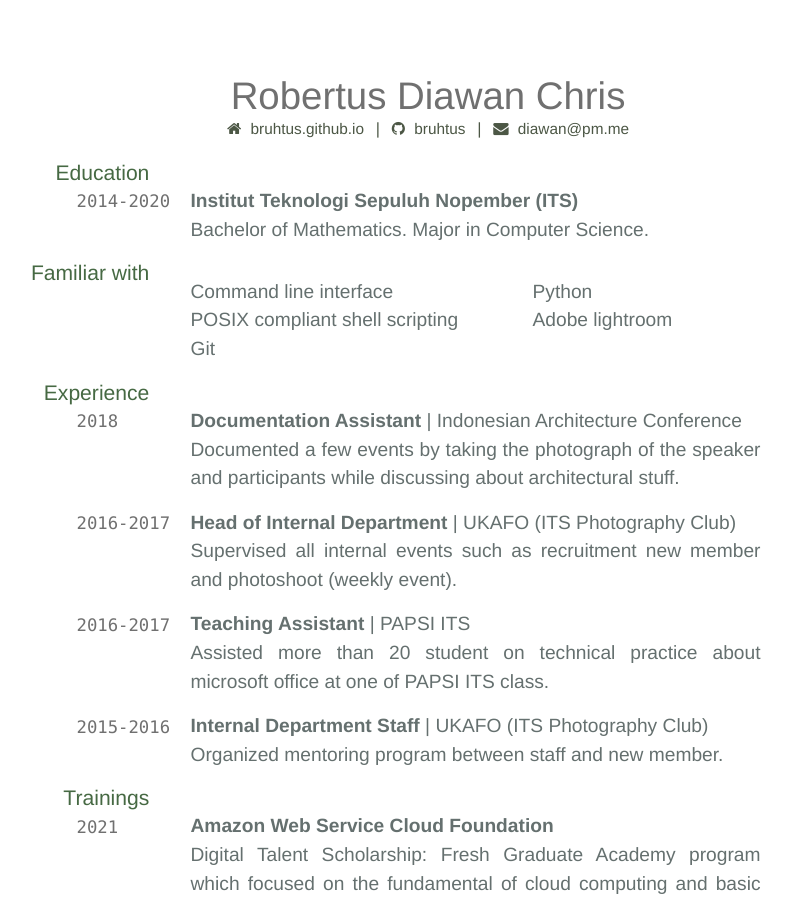
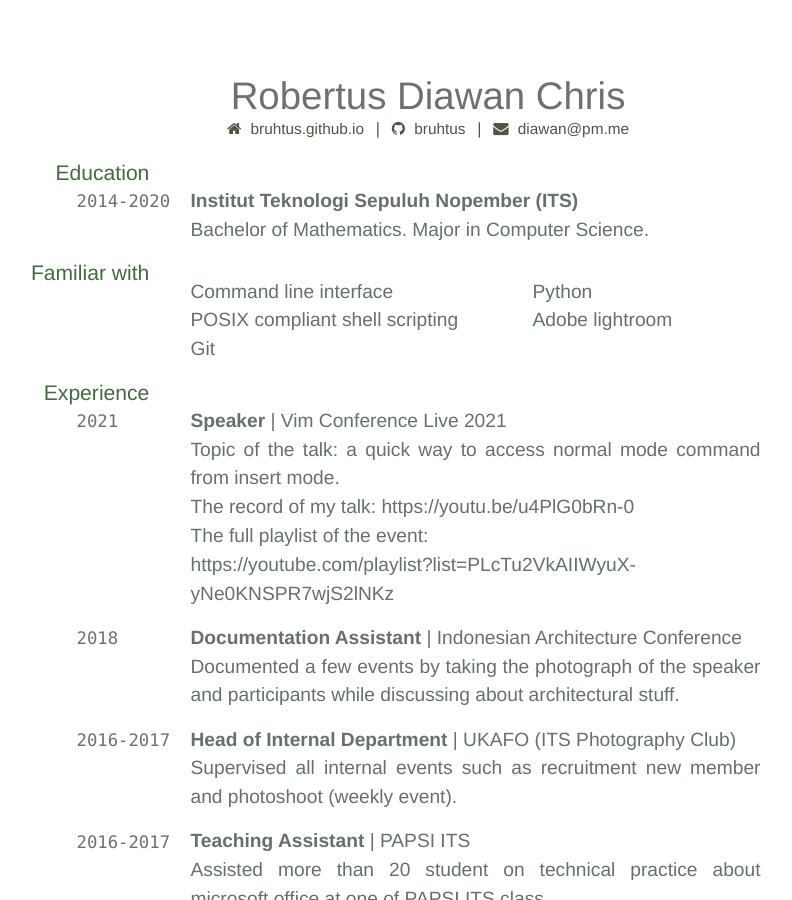
Before and after one commit to TimoTSchmidt/test3, a Jekyll site: the page built from index.md, in a window 1280 px wide and 900 px high. Shown: the whole window, without its empty margins (212-1004 px from the left). Built offline with Jekyll 4.4.1, drawn with Linux system fonts in a browser that asks for light colours; nearby versions of some CDN libraries.

Commit message:
feat(experience): add vimconf live speaker resources

```diff
--- a/index.md
+++ b/index.md
@@ -31,6 +31,13 @@ Bachelor of Mathematics. Major in Computer Science.
 
 ## Experience
 
+`2021`
+__Speaker__ | Vim Conference Live 2021 <br>
+Topic of the talk: a quick way to access normal mode command from insert mode. <br>
+The record of my talk: [https://youtu.be/u4PlG0bRn-0](https://youtu.be/u4PlG0bRn-0) <br>
+The full playlist of the event: <br>
+[https://youtube.com/playlist?list=PLcTu2VkAIIWyuX-yNe0KNSPR7wjS2lNKz](https://youtube.com/playlist?list=PLcTu2VkAIIWyuX-yNe0KNSPR7wjS2lNKz)
+
 `2018`
 __Documentation Assistant__ | Indonesian Architecture Conference <br>
 Documented a few events by taking the photograph of the speaker and participants while discussing about architectural stuff.
@@ -42,10 +49,6 @@ Supervised all internal events such as recruitment new member and photoshoot (we
 `2016-2017`
 __Teaching Assistant__ | PAPSI ITS <br>
 Assisted more than 20 student on technical practice about microsoft office at one of PAPSI ITS class.
-
-`2015-2016`
-__Internal Department Staff__ | UKAFO (ITS Photography Club) <br>
-Organized mentoring program between staff and new member.
 
 ## Trainings
 
```
